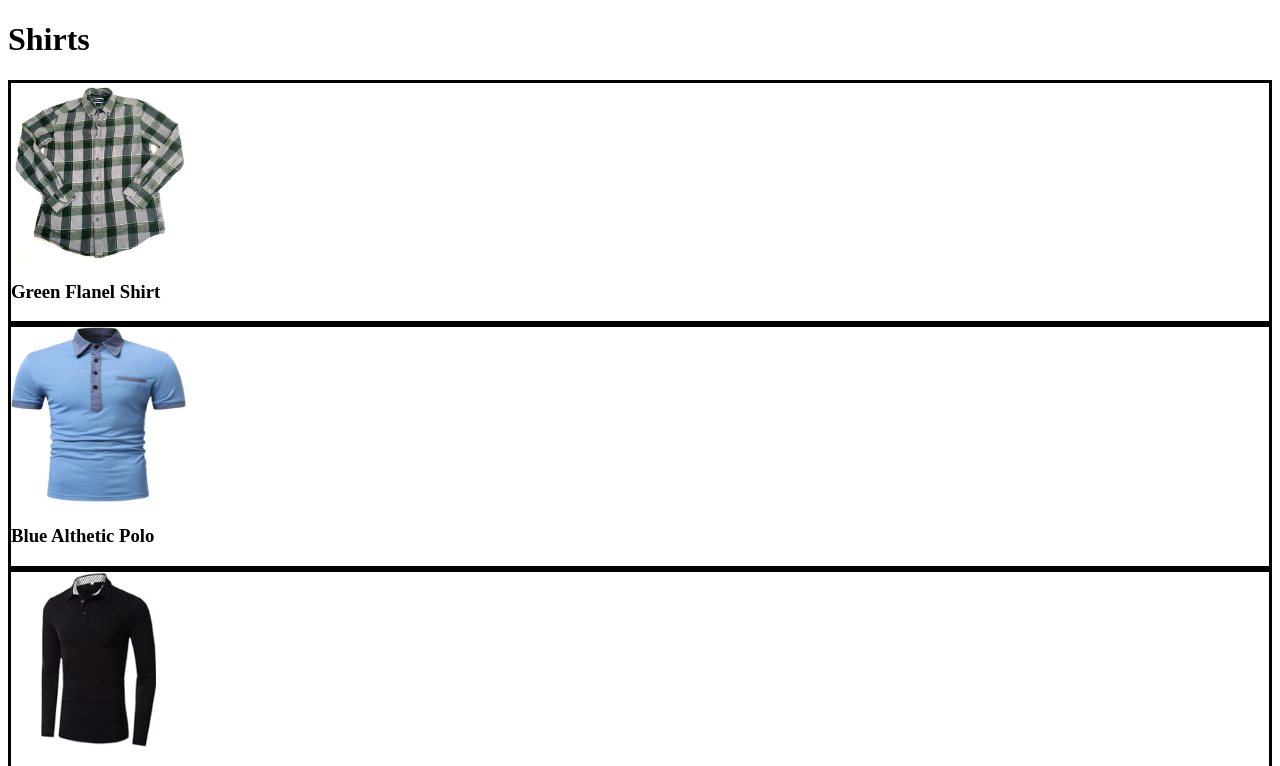
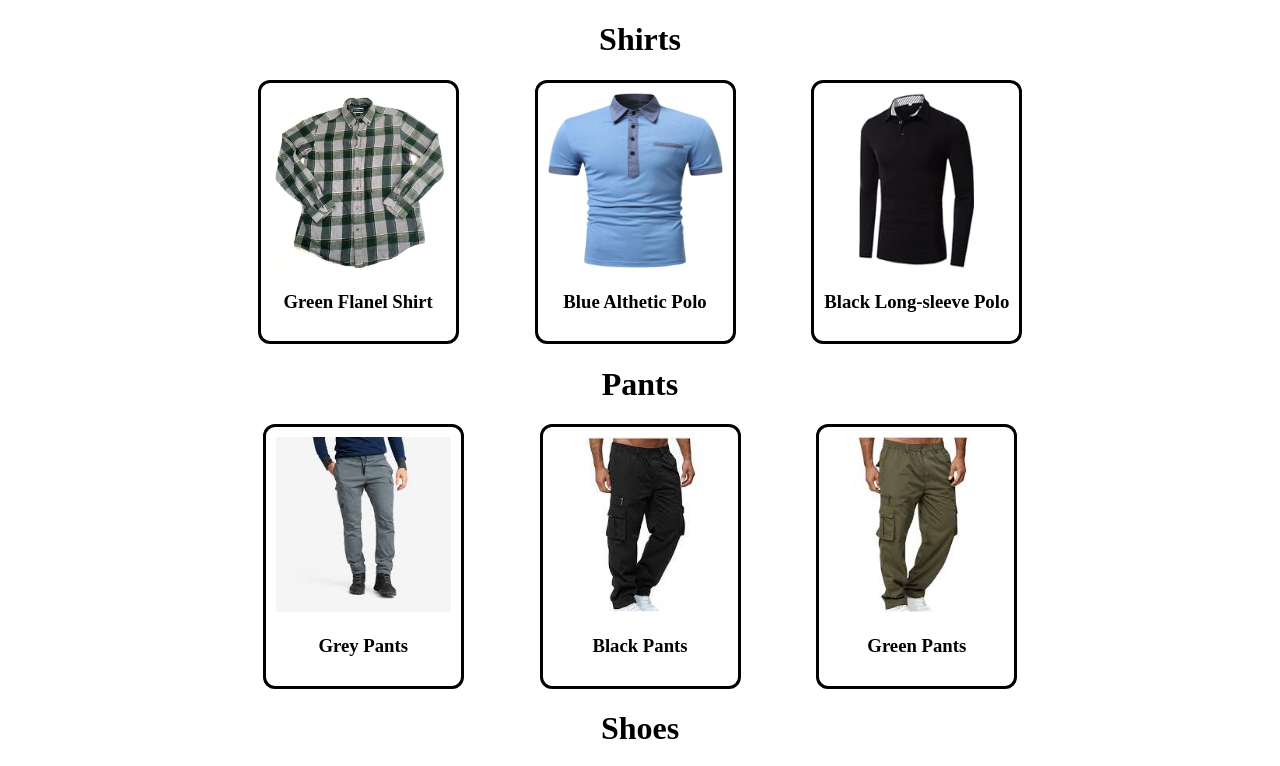
Before and after one commit to Lizardtamer/box-model, a plain HTML site: page index.html in a window 1280 px wide. Shown: the top 766 px of the page. Drawn offline with Linux system fonts and the light colour scheme.

Commit message:
completed assignment

```diff
--- a/index.css
+++ b/index.css
@@ -1,11 +1,27 @@
-ess
+/* lvl 2 */
+.items div {
+  border: 3px solid black ;
+}
 
+.items {
+  /*text-align: center;*/
+  display: flex;
+  justify-content: center;
+  flex-direction: row;
 }
-.class {
 
+.sectionHeader{
+  text-align: center;
 }
-#id {
 
+/* lvl 3 */
+.item {
+  display: inline-block;
+  margin-left: 3%;
+  margin-right: 3%;
+  text-align: center;
+  padding: 10px;
+  border-radius: 12px;
 }
 
 
@@ -17,33 +33,44 @@ ess
 
 /*
 **Part 1: Align the clothing items horizontally**
-  - [] Align the clothing items horizontally on the page
-    - [] Change the [display](https://www.w3schools.com/Css/css_display_visibility.asp) CSS property on the clothing item dividers (divs) to '[inline-block](https://www.w3schools.com/Css/css_inline-block.asp)' to allow them to render without line-breaks.
-      - [] Create a style-block in the stylesheet ([index.css](./index.css)) that targets the .item class and set the value of the 'display' property to be 'inline-block'
+  - [x] Align the clothing items horizontally on the page
+
+    - [x] Change the [display](https://www.w3schools.com/Css/css_display_visibility.asp) CSS property on the clothing item dividers (divs) to
+          '[inline-block](https://www.w3schools.com/Css/css_inline-block.asp)' to allow them to render without line-breaks.
+
+      - [x] Create a style-block in the stylesheet ([index.css](./index.css)) that targets the .item class and set the value of the
+            'display' property to be 'inline-block'
 
 **Part 2: Space-out and center the clothing items**
-  - [] Create some space between the clothing items so they arent so close together.
-    - [] Configure [the stylesheet](./index.css) to apply a 3% margin on the left-side and right-side of all elements with the .item class
+  - [x] Create some space between the clothing items so they arent so close together.
 
-  - [] Space the clothing items evenly across the screen.
-    - [] Change the container elements for the clothing items into flexboxes and set the content to be centered
-      - [] Configure [the stylesheet](./index.css) to apply a 3% margin on the left-side and right-side of all elements with the .item class
+    - [x] Configure [the stylesheet](./index.css) to apply a 3% margin on the left-side and right-side of all elements with the .item class
+
+  - [x] Space the clothing items evenly across the screen.
+
+    - [x] Change the container elements for the clothing items into flexboxes and set the content to be centered
+
+      - [x] Configure [the stylesheet](./index.css) to apply a 3% margin on the left-side and right-side of all elements with the .item class
 
 
 **Part 3: Center the item descriptions and category headers**
-  - [] Center the category headers of Shirts, Pants and Shoes to the middle of the page.
-    - [] Configure [the stylesheet](./index.css) to center all text within the elements containing the headers for the categories.
-      - [] Create a style-block in the stylesheet ([index.css](./index.css)) that targets all the elements containing the headers for the categories and set the value of the 'text-align' property to be 'center'
+  - [x] Center the category headers of Shirts, Pants and Shoes to the middle of the page.
 
-  - [] Center the item descriptions for each of the clothing items. DO NOT USE INLINE CSS
-    - [] You got this! 😊 (Hint: Consider adding a class definition to the HTML elements that contain the text for the descriptions)
+    - [x] Configure [the stylesheet](./index.css) to center all text within the elements containing the headers for the categories.
+
+      - [x] Create a style-block in the stylesheet ([index.css](./index.css)) that targets all the elements
+            containing the headers for the categories and set the value of the 'text-align' property to be 'center'
+
+  - [x] Center the item descriptions for each of the clothing items. DO NOT USE INLINE CSS
+
+    - [x] You got this! 😊 (Hint: Consider adding a class definition to the HTML elements that contain the text for the descriptions)
 
 
 
 **Part 4: Add padding to the item containers, Round the borders of item containers**
-  - [] Add some internal padding to all the elements that contain the item image and description
-    - [] Configure [the stylesheet](./index.css) to apply a 10px padding to all of the elements with the .item class
+  - [x] Add some internal padding to all the elements that contain the item image and description
+    - [x] Configure [the stylesheet](./index.css) to apply a 10px padding to all of the elements with the .item class
 
-  - [] Round the corners of the borders for the item containers
-    - [] Configure [the stylesheet](./index.css) to apply a border-radius of 12px to all of the elements with the .item class
+  - [x] Round the corners of the borders for the item containers
+    - [x] Configure [the stylesheet](./index.css) to apply a border-radius of 12px to all of the elements with the .item class
 */
--- a/index.html
+++ b/index.html
@@ -1,11 +1,11 @@
 <!DOCTYPE html>
 <html lang="en">
+
 <head>
-    <meta charset="UTF-8">
-	<meta name="viewport" content="width=device-width, initial-scale=1.0">
-	<title>Shopping Cart</title>
-	<link rel="stylesheet" href="index.css">
+    <title>Shopping Cart</title>
+    <link rel="stylesheet" href="index.css">
 </head>
+
 <body>
     <div id="shirtsSection">
         <h1 class="sectionHeader">Shirts</h1>
@@ -61,49 +61,4 @@
         </div>
     </div>
 </body>
-
-<style>
-    .items div {
-    border: 3px solid black;
-}
-
-</style>
 </html>
-
-
-
-
-
-
-<!--
-**Part 1: Align the clothing items horizontally**
-  - [] Align the clothing items horizontally on the page
-    - [] Change the [display](https://www.w3schools.com/Css/css_display_visibility.asp) CSS property on the clothing item dividers (divs) to '[inline-block](https://www.w3schools.com/Css/css_inline-block.asp)' to allow them to render without line-breaks.
-      - [] Create a style-block in the stylesheet ([index.css](./index.css)) that targets the .item class and set the value of the 'display' property to be 'inline-block'
-
-**Part 2: Space-out and center the clothing items**
-  - [] Create some space between the clothing items so they arent so close together.
-    - [] Configure [the stylesheet](./index.css) to apply a 3% margin on the left-side and right-side of all elements with the .item class
-
-  - [] Space the clothing items evenly across the screen.
-    - [] Change the container elements for the clothing items into flexboxes and set the content to be centered
-      - [] Configure [the stylesheet](./index.css) to apply a 3% margin on the left-side and right-side of all elements with the .item class
-
-
-**Part 3: Center the item descriptions and category headers**
-  - [] Center the category headers of Shirts, Pants and Shoes to the middle of the page.
-    - [] Configure [the stylesheet](./index.css) to center all text within the elements containing the headers for the categories.
-      - [] Create a style-block in the stylesheet ([index.css](./index.css)) that targets all the elements containing the headers for the categories and set the value of the 'text-align' property to be 'center'
-
-  - [] Center the item descriptions for each of the clothing items. DO NOT USE INLINE CSS
-    - [] You got this! 😊 (Hint: Consider adding a class definition to the HTML elements that contain the text for the descriptions)
-
-
-
-**Part 4: Add padding to the item containers, Round the borders of item containers**
-  - [] Add some internal padding to all the elements that contain the item image and description
-    - [] Configure [the stylesheet](./index.css) to apply a 10px padding to all of the elements with the .item class
-
-  - [] Round the corners of the borders for the item containers
-    - [] Configure [the stylesheet](./index.css) to apply a border-radius of 12px to all of the elements with the .item class
--->
```
Also changed, not shown: 1 other file.
